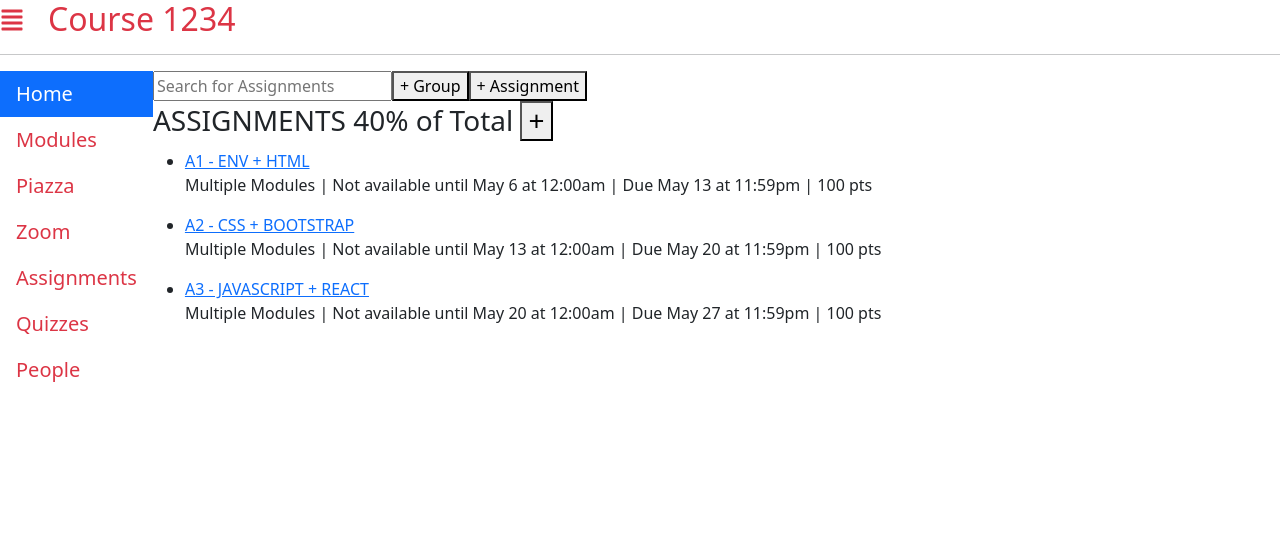
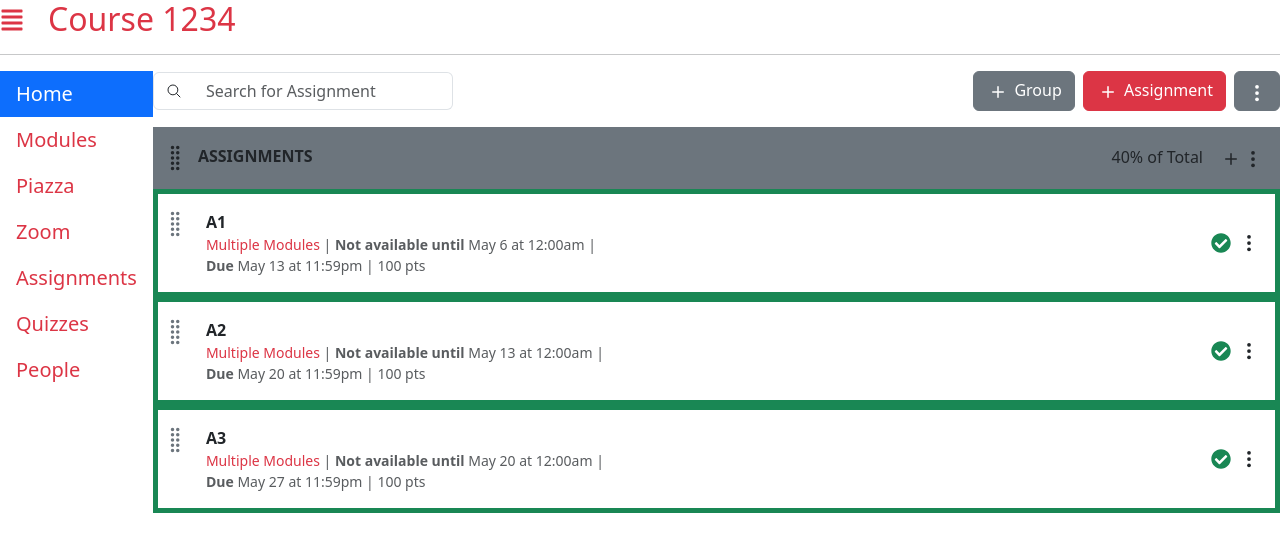
Before and after one commit to estebanpuyanas/cs4550-webdev, a Next.js app: page /courses/1234/assignments in a window 1280 px wide. Shown: the top 552 px of the page. Built offline with nearby package versions, Linux system fonts and the light colour scheme.

Commit message:
starting 2.5.7

```diff
--- a/app/(kambaz)/courses/[cid]/assignments/page.tsx
+++ b/app/(kambaz)/courses/[cid]/assignments/page.tsx
@@ -1,44 +1,131 @@
-"use client";
-import Link from "next/link";
-import { useParams } from "next/navigation";
+import { BsGripVertical, BsPlus } from "react-icons/bs";
+import { IoEllipsisVertical, IoSearchOutline } from "react-icons/io5";
+import { LuNotebookPen } from "react-icons/lu";
+import {
+  ListGroup,
+  ListGroupItem,
+  Button,
+  Form,
+  InputGroup,
+} from "react-bootstrap";
+import InputGroupText from "react-bootstrap/InputGroupText";
+import { FaCheckCircle } from "react-icons/fa";
+
 export default function Assignments() {
-  const { cid } = useParams();
-
   return (
     <div id="wd-assignments">
-      <input id="wd-search-assignment" placeholder="Search for Assignments" />
-      <button id="wd-add-assignment-group">+ Group</button>
-      <button id="wd-add-assignment">+ Assignment</button>
-      <h3 id="wd-assignments-title">
-        ASSIGNMENTS 40% of Total <button>+</button>
-      </h3>
-      <ul id="wd-assignment-list">
-        <li className="wd-assignment-list-item">
-          <Link href={`/courses/${cid}/assignments/123`}>A1 - ENV + HTML</Link>
-          <p>
-            Multiple Modules | Not available until May 6 at 12:00am | Due May 13
-            at 11:59pm | 100 pts
-          </p>
-        </li>
-        <li className="wd-assignment-list-item">
-          <Link href={`/courses/${cid}/assignments/456`}>
-            A2 - CSS + BOOTSTRAP
-          </Link>
-          <p>
-            Multiple Modules | Not available until May 13 at 12:00am | Due May
-            20 at 11:59pm | 100 pts
-          </p>
-        </li>
-        <li className="wd-assignment-list-item">
-          <Link href={`/courses/${cid}/assignments/789`}>
-            A3 - JAVASCRIPT + REACT
-          </Link>
-          <p>
-            Multiple Modules | Not available until May 20 at 12:00am | Due May
-            27 at 11:59pm | 100 pts
-          </p>
-        </li>
-      </ul>
+      <div className="d-flex justify-content-between align-items-center mb-3">
+        <InputGroup style={{ width: "300px" }}>
+          <InputGroupText className="bg-white">
+            <IoSearchOutline />
+          </InputGroupText>
+          <Form.Control
+            type="text"
+            placeholder="Search for Assignment"
+            className="border-start-0"
+          />
+        </InputGroup>
+
+        <div className="d-flex gap-2">
+          <Button variant="secondary">
+            <BsPlus className="fs-4" /> Group
+          </Button>
+          <Button variant="danger">
+            <BsPlus className="fs-4" /> Assignment
+          </Button>
+          <Button variant="secondary">
+            <IoEllipsisVertical className="fs-5" />
+          </Button>
+        </div>
+      </div>
+
+      <ListGroup className="rounded-0">
+        <ListGroupItem className="p-3 ps-2 bg-secondary border-secondary">
+          <div className="d-flex justify-content-between align-items-center">
+            <div>
+              <BsGripVertical className="me-2 fs-3" />
+              <strong>ASSIGNMENTS</strong>
+            </div>
+            <div>
+              <span className="me-3">40% of Total</span>
+              <BsPlus className="fs-4" />
+              <IoEllipsisVertical className="fs-5" />
+            </div>
+          </div>
+        </ListGroupItem>
+
+        <ListGroupItem className="p-3 ps-1 border-start border-success border-5">
+          <div className="d-flex justify-content-between align-items-center">
+            <div className="d-flex align-items-start">
+              <BsGripVertical className="me-2 fs-3 text-secondary" />
+              <div className="ms-2">
+                <a href="#" className="text-dark text-decoration-none fw-bold">
+                  A1
+                </a>
+                <div className="text-muted small">
+                  <span className="text-danger">Multiple Modules</span> |{" "}
+                  <strong>Not available until</strong> May 6 at 12:00am |
+                </div>
+                <div className="text-muted small">
+                  <strong>Due</strong> May 13 at 11:59pm | 100 pts
+                </div>
+              </div>
+            </div>
+            <div className="d-flex align-items-center gap-2">
+              <FaCheckCircle className="text-success fs-5" />
+              <IoEllipsisVertical className="fs-5" />
+            </div>
+          </div>
+        </ListGroupItem>
+
+        <ListGroupItem className="p-3 ps-1 border-start border-success border-5">
+          <div className="d-flex justify-content-between align-items-center">
+            <div className="d-flex align-items-start">
+              <BsGripVertical className="me-2 fs-3 text-secondary" />
+              <div className="ms-2">
+                <a href="#" className="text-dark text-decoration-none fw-bold">
+                  A2
+                </a>
+                <div className="text-muted small">
+                  <span className="text-danger">Multiple Modules</span> |{" "}
+                  <strong>Not available until</strong> May 13 at 12:00am |
+                </div>
+                <div className="text-muted small">
+                  <strong>Due</strong> May 20 at 11:59pm | 100 pts
+                </div>
+              </div>
+            </div>
+            <div className="d-flex align-items-center gap-2">
+              <FaCheckCircle className="text-success fs-5" />
+              <IoEllipsisVertical className="fs-5" />
+            </div>
+          </div>
+        </ListGroupItem>
+
+        <ListGroupItem className="p-3 ps-1 border-start border-success border-5">
+          <div className="d-flex justify-content-between align-items-center">
+            <div className="d-flex align-items-start">
+              <BsGripVertical className="me-2 fs-3 text-secondary" />
+              <div className="ms-2">
+                <a href="#" className="text-dark text-decoration-none fw-bold">
+                  A3
+                </a>
+                <div className="text-muted small">
+                  <span className="text-danger">Multiple Modules</span> |{" "}
+                  <strong>Not available until</strong> May 20 at 12:00am |
+                </div>
+                <div className="text-muted small">
+                  <strong>Due</strong> May 27 at 11:59pm | 100 pts
+                </div>
+              </div>
+            </div>
+            <div className="d-flex align-items-center gap-2">
+              <FaCheckCircle className="text-success fs-5" />
+              <IoEllipsisVertical className="fs-5" />
+            </div>
+          </div>
+        </ListGroupItem>
+      </ListGroup>
     </div>
   );
 }
```
